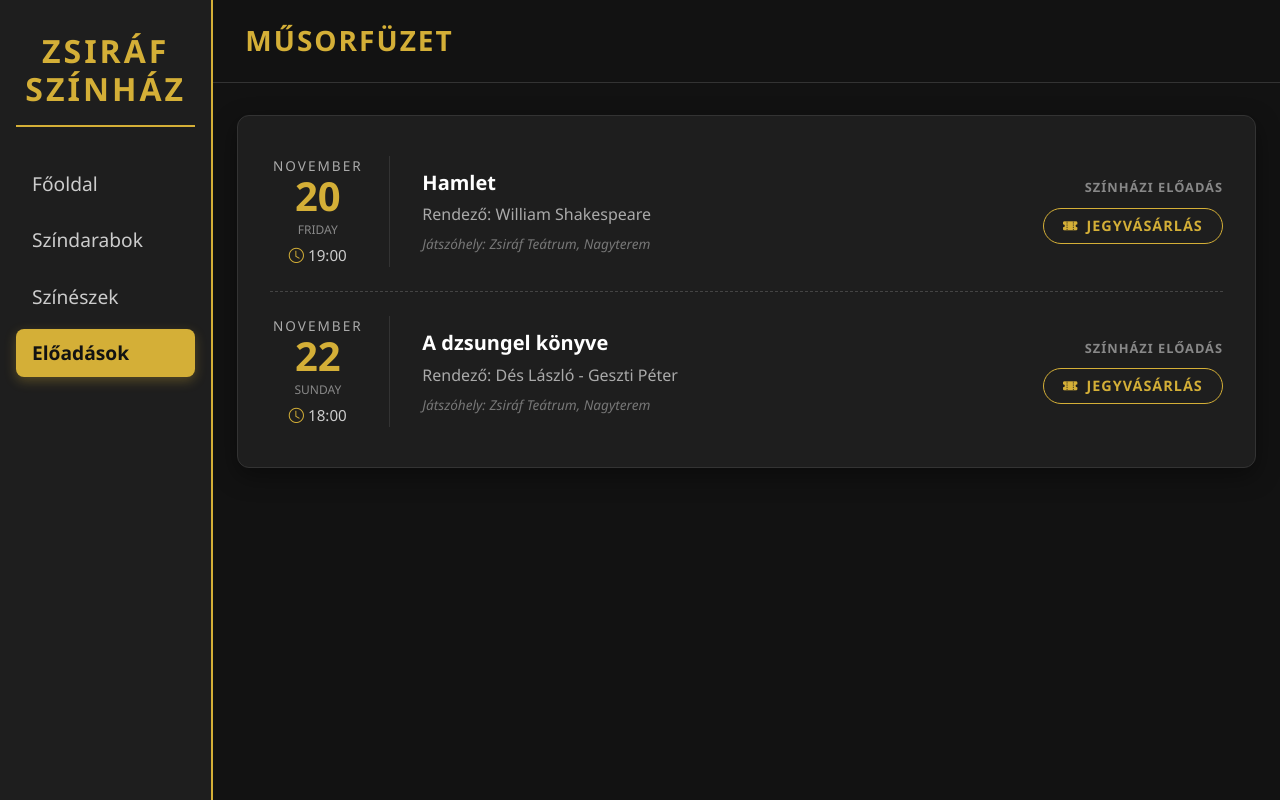
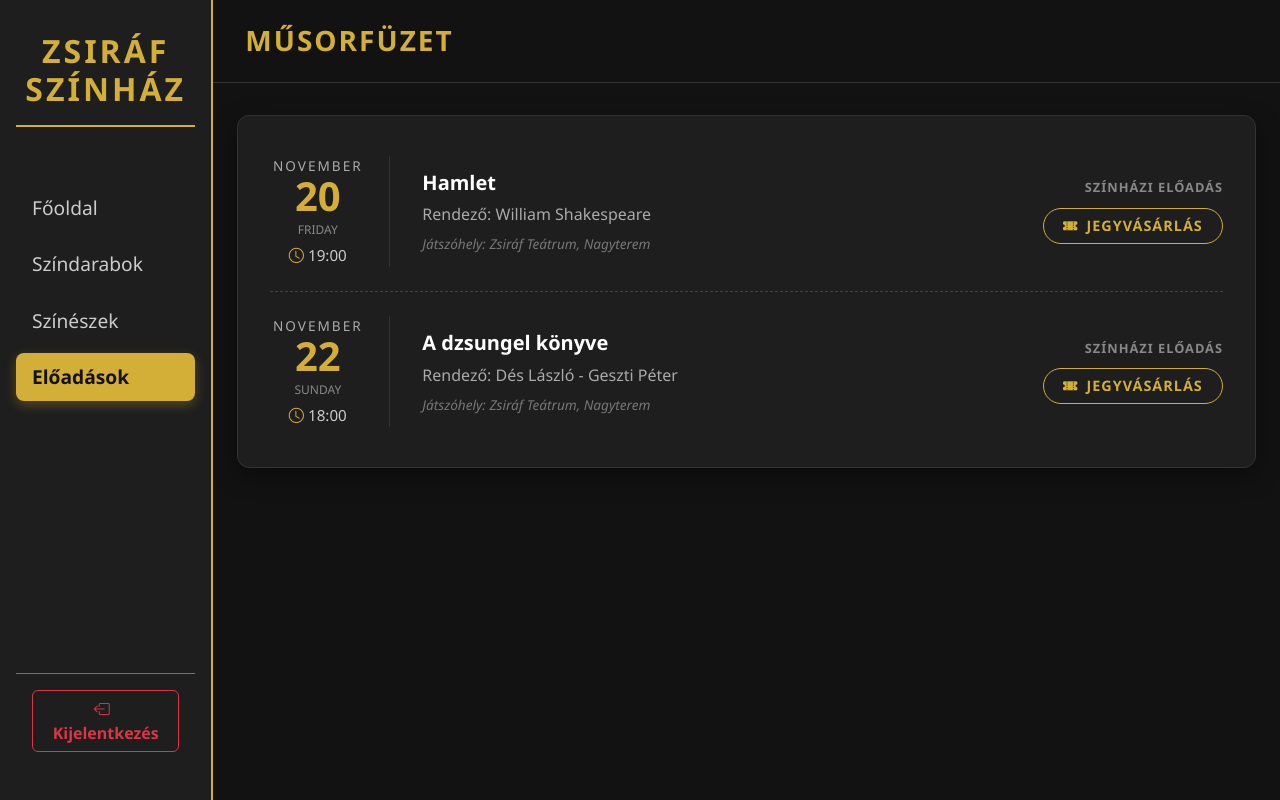
Before and after one commit to imremarci/szinhaz, a Spring Boot app: page /eloadasok in a window 1280 px wide. Run offline with Spring Boot 4, Linux system fonts and the light colour scheme; a user stored in the database is signed in; data comes from the database, SQL or seed files in the repository.

Commit message:
Kijelentkezés javítása

```diff
--- a/src/main/resources/templates/eloadasok.html
+++ b/src/main/resources/templates/eloadasok.html
@@ -15,13 +15,17 @@
 
         <!-- BAL OLDALI MENÜ -->
         <div class="col-12 col-md-3 col-lg-2">
-            <div class="sidebar">
-                <h1>Zsiráf Színház</h1>
+            <div class="sidebar d-flex flex-column" style="min-height: 100vh;">                <h1>Zsiráf Színház</h1>
                 <div class="sidebar-menu mt-4">
                     <h2 th:onclick="|window.location.href='@{/fooldal}'|">Főoldal</h2>
                     <h2 th:onclick="|window.location.href='@{/darabok}'|">Színdarabok</h2>
                     <h2 th:onclick="|window.location.href='@{/szineszek}'|">Színészek</h2>
                     <h2 class="active" th:onclick="|window.location.href='@{/eloadasok}'|">Előadások</h2>
+                </div>
+                <div th:if="${session.loggedInUser != null}" class="mt-auto p-3 border-top border-secondary">
+                    <a th:href="@{/kijelentkezes}" class="btn btn-outline-danger w-100 fw-bold">
+                        <i class="bi bi-box-arrow-left me-2"></i>Kijelentkezés
+                    </a>
                 </div>
             </div>
         </div>
```
Also changed, not shown: src/main/resources/templates/szindarabok_user.html (+6 -1 lines), src/main/resources/templates/szineszek_user.html (+6 -1 lines).
